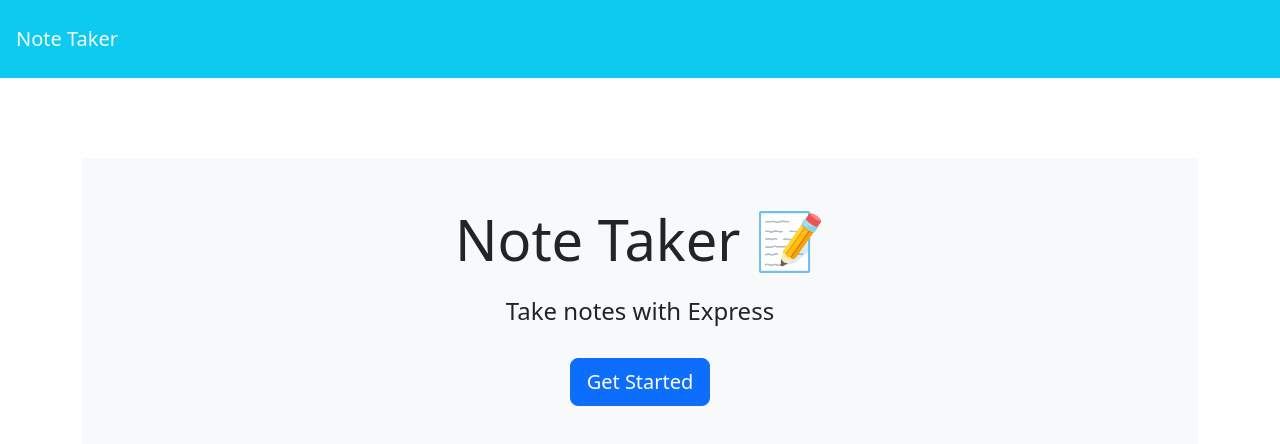
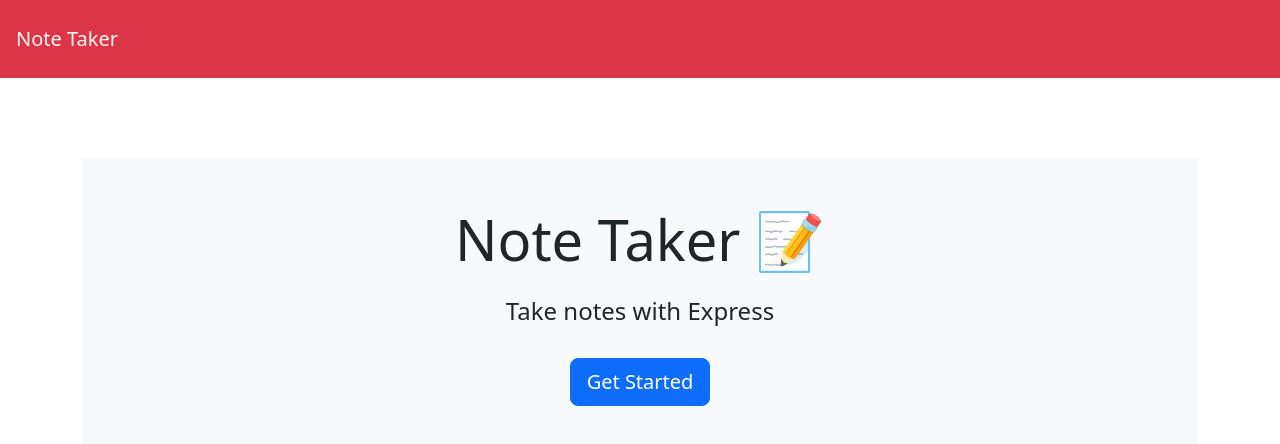
Before and after one commit to byronontheboard/note-taker-app, a website: page Develop/public/index.html in a window 1280 px wide. Drawn offline with nearby package versions, Linux system fonts and the light colour scheme; no server answers.

Commit message:
changed the nav color

```diff
--- a/Develop/public/index.html
+++ b/Develop/public/index.html
@@ -10,7 +10,7 @@
 </head>
 
 <body>
-  <nav class="navbar bg-info">
+  <nav class="navbar bg-danger">
     <a class="navbar-brand text-light p-3" href="/">Note Taker
     </a>
   </nav>
```
Also changed, not shown: Develop/public/notes.html (+1 -1 lines).
